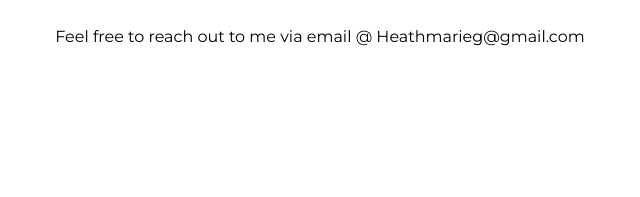
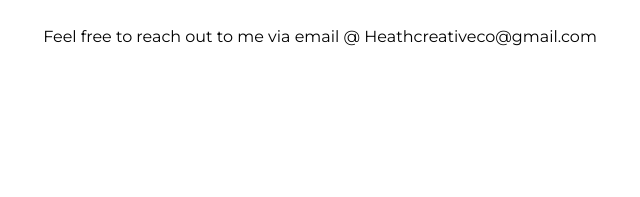
Before and after one commit to codebyria/codebyria.github.io, a plain HTML site: page index.html in a window 1280 px wide. Shown: the part 1232-1429 px from the top of the page, 320-960 px from the left. Drawn offline with Linux system fonts and the light colour scheme.

Commit message:
Update index.html

```diff
--- a/index.html
+++ b/index.html
@@ -147,7 +147,7 @@
 <section id="contact" class="contact">
     <div class="container">
         <h2 class="contact__title">Contact Me</h2>
-        <p class="contact_-description"> Feel free to reach out to me via email @ Heathmarieg@gmail.com </p>
+        <p class="contact_-description"> Feel free to reach out to me via email @ Heathcreativeco@gmail.com </p>
     </div>
 </section>
 <footer class="footer">
```
